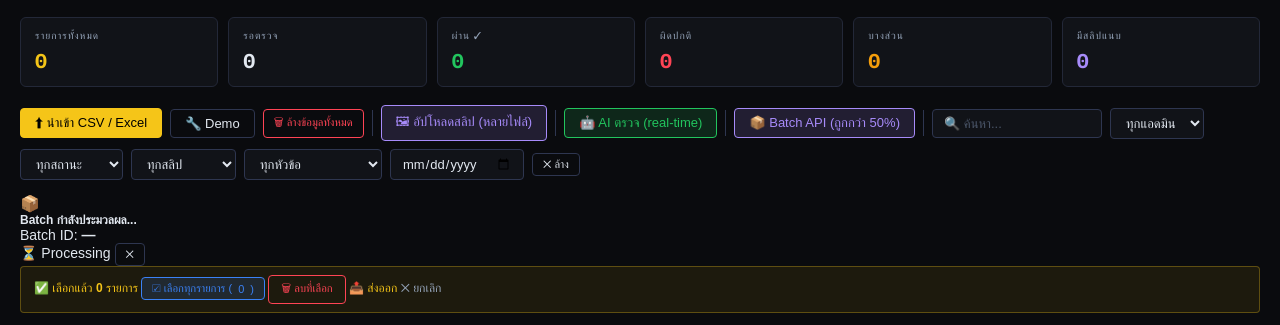
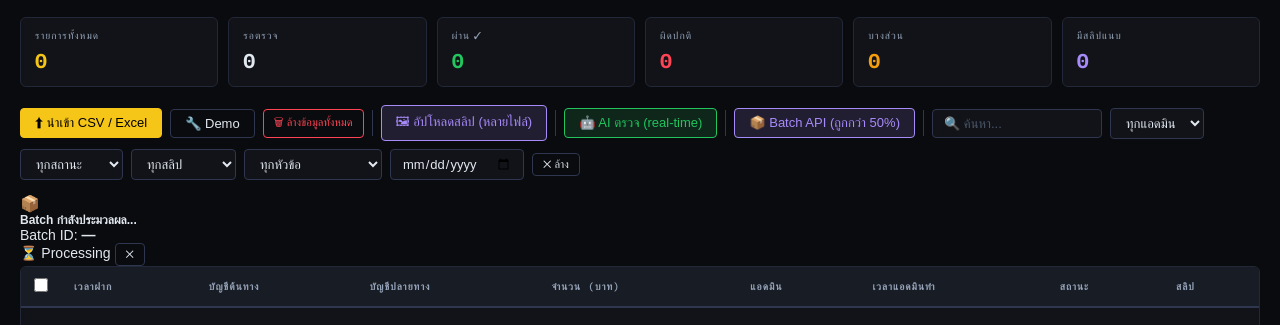
Before and after one commit to Xelaj9/Slip-Audit, a website: page public/index.html in a window 1280 px wide. Shown: the part 57-382 px from the top of the page. Drawn offline with nearby package versions, Linux system fonts and the light colour scheme; a script that the page names is missing; a web font is replaced by a local one.

Commit message:
Fix notice div id attribute in index.html

```diff
--- a/public/index.html
+++ b/public/index.html
@@ -245,7 +245,7 @@ input[type=checkbox]{width:14px;height:14px;accent-color:var(--accent);cursor:po
     <button class="btn btn-y btn-sm" id="batch-poll-btn" onclick="pollBatchResult()" style="display:none">📥 โหลดผล</button>
     <button class="btn btn-o btn-sm" onclick="closeBatchBar()">✕</button>
   </div>
-  <div class="notice" id="sel-notice style="display:none;align-items:center;gap:12px;flex-wrap:wrap">
+  <div class="notice" id="sel-notice" style="display:none;align-items:center;gap:12px;flex-wrap:wrap">
     <span>✅ เลือกแล้ว <strong id="sel-count">0</strong> รายการ
       <span id="sel-total-hint" style="color:var(--text2);font-size:11px"></span>
     </span>
```
